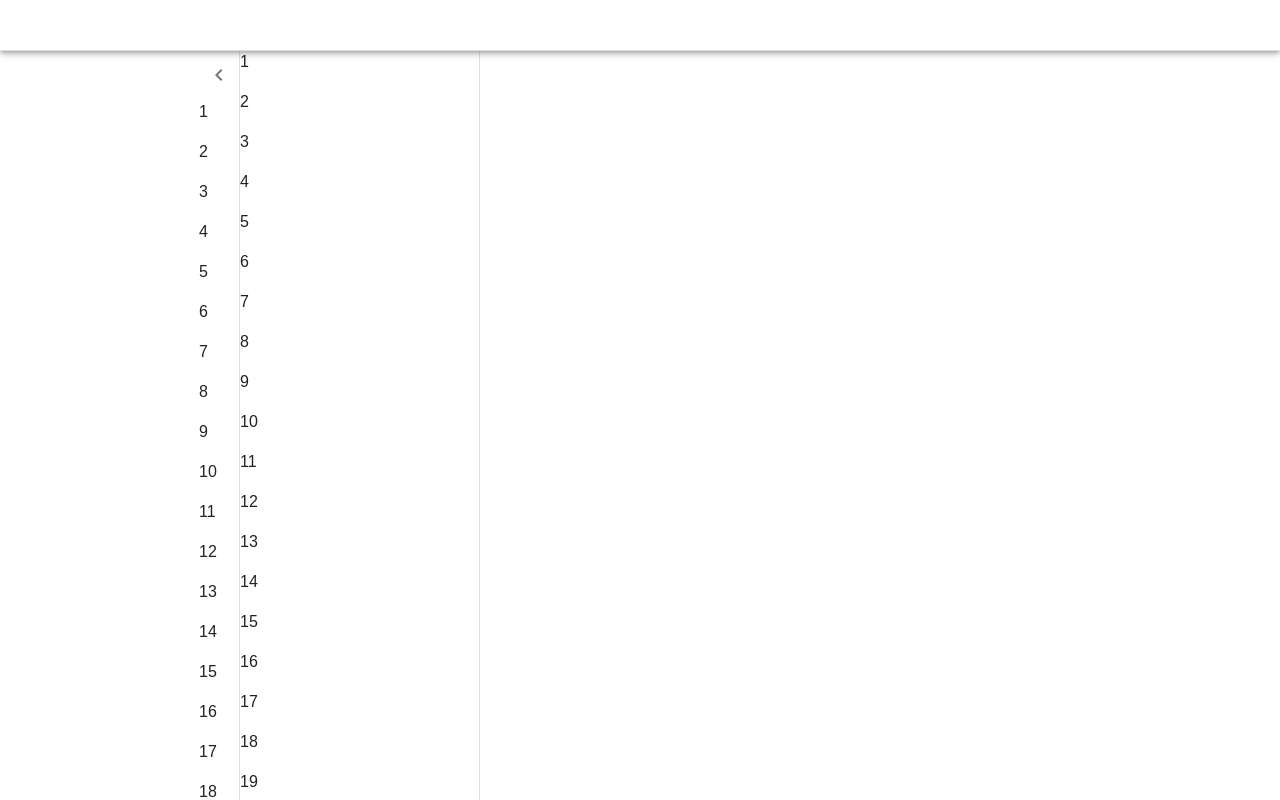
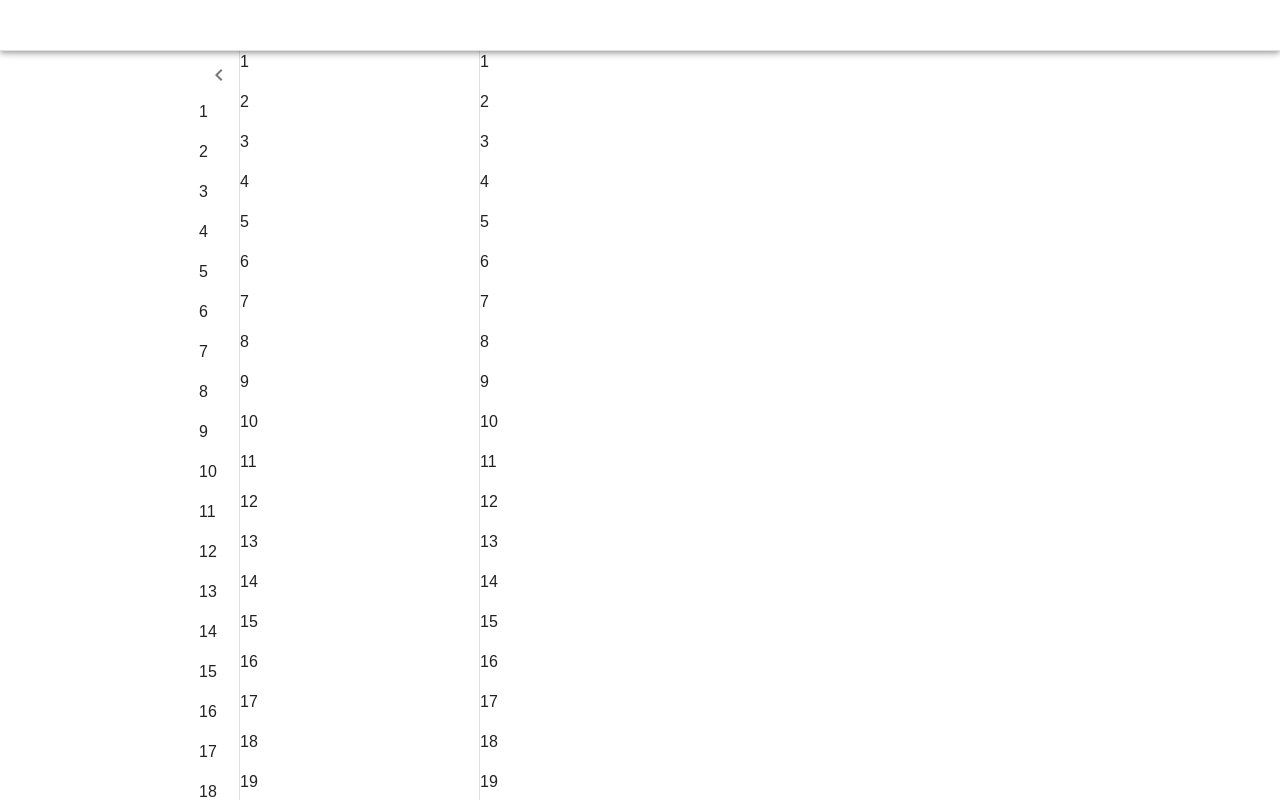
Before and after one commit to sidqiaverroes/djchat-app, a React (Vite) app in the folder reactchat/: page / in a window 1280 px wide. Built offline with nearby package versions, Linux system fonts and the light colour scheme; the HTML template or start-up script is replaced by a standard one.

Commit message:
create main component part 1: framework

```diff
--- a/reactchat/src/pages/Home.tsx
+++ b/reactchat/src/pages/Home.tsx
@@ -2,6 +2,7 @@ import {Box, CssBaseline} from "@mui/material"
 import PrimaryAppBar from "./template/PrimaryAppBar"
 import PrimaryDraw from "./template/PrimaryDraw"
 import SecondaryDraw from "./template/SecondaryDraw"
+import Main from "./template/Main"
 
 const Home = () => {
   return (
@@ -10,6 +11,7 @@ const Home = () => {
         <PrimaryAppBar />
         <PrimaryDraw />
         <SecondaryDraw />
+        <Main />
     </Box>
   )
 }
--- /dev/null
+++ b/reactchat/src/pages/template/Main.tsx
@@ -0,0 +1,23 @@
+import { Box, Typography } from "@mui/material"
+import { useTheme } from "@mui/material/styles"
+
+const Main = () => {
+    const theme = useTheme()
+
+    return (
+      <Box sx={{
+            flexGrow: 1,
+            mt: `${theme.primaryAppBar.height}px`,
+            height: `calc(100vh - ${theme.primaryAppBar.height}px)`,
+            overflow: "hidden"
+        }}>
+        {[...Array(50)].map((_, i)=>(
+                <Typography key={i} paragraph>
+                    {i+1}
+                </Typography>
+            ))}
+      </Box>
+  )
+}
+
+export default Main
--- a/reactchat/src/pages/template/PrimaryDraw.tsx
+++ b/reactchat/src/pages/template/PrimaryDraw.tsx
@@ -38,7 +38,7 @@ const PrimaryDraw = () => {
             "& .MuiDrawer-paper" : openedMixin(),
         }),
         ...(!open && {
-            ...openedMixin(),
+            ...closedMixin(),
             "& .MuiDrawer-paper" : closedMixin(),
         }),
     }));
```
